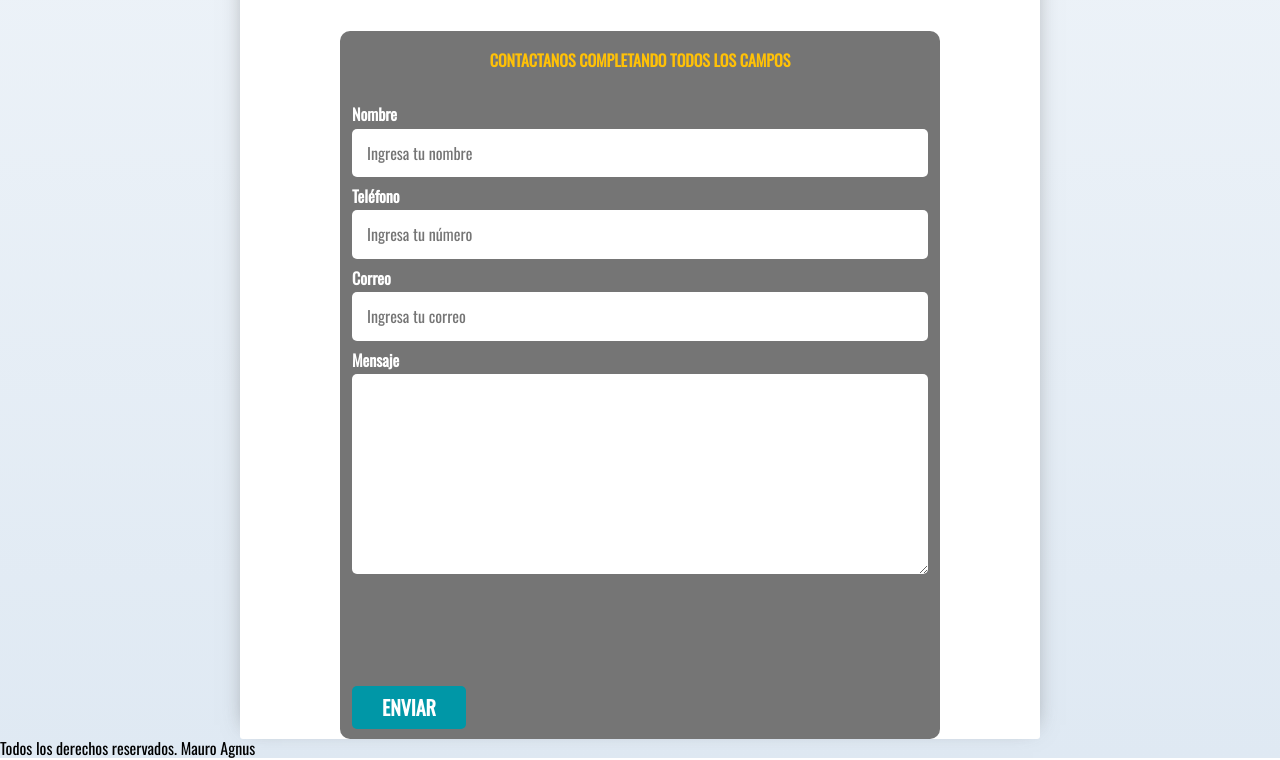
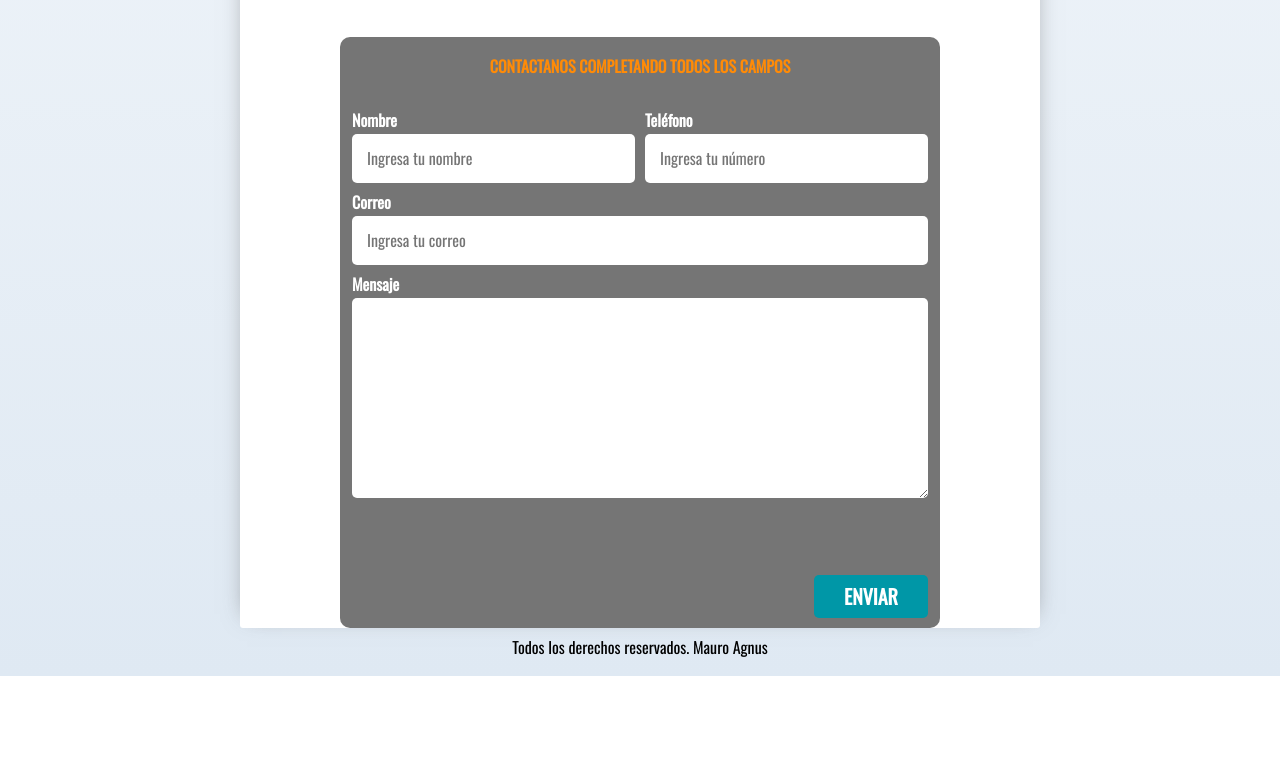
Before and after one commit to MauroAgnus/Primer_maqueta, a plain HTML site: page index.html in a window 1280 px wide. Shown: the part 1166-1926 px from the top of the page. After the commit the page ends 1842 px from the top, so only its background shows below. Drawn offline with nearby package versions, Linux system fonts and the light colour scheme.

Commit message:
19/enero finalizacion del template

```diff
--- a/Pagina web/CSS/Estilos.css
+++ b/Pagina web/CSS/Estilos.css
@@ -1,10 +1,11 @@
 :root {
     --blanco: #ffffff;
     --oscuro: #212121;
-    --primario: #ffc107;
+    --primario: #ff8b07;
     --secundario:#0097a7;
     --gris: #757575;
     --degaradado: #dfe9f3;
+    --amarillo: #ffc107;
 
 }
 
@@ -38,7 +39,7 @@ h2 {
 }
 
 h3 {
-    font-size: 1.3rem;
+    font-size: 1.8rem;
     color: var(--secundario);
     margin-bottom: 2rem;
 
@@ -50,7 +51,12 @@ a {
 
 h1, h2, h3 {
     text-align: center;
+}
 
+footer {
+    text-align: center;
+    margin-top: 1rem;
+    margin-bottom: 2rem;
 }
 
 .sombra {
@@ -63,11 +69,11 @@ h1, h2, h3 {
 span {
     font-size: 2rem;
     font-family: 'Dancing Script', cursive;
-    color: var(--primario);
+    color: var(--secundario);
 }
 
 .nav-bg {
-    background-color: var(--secundario);
+    background-color: var(--primario);
 
 
 }
@@ -104,7 +110,7 @@ span {
 }
 
 .navegacion-principal a:hover {
-    background-color: var(--primario);
+    background-color: var(--secundario);
     color: var(--oscuro);
 }
 
@@ -215,10 +221,6 @@ span {
     margin-bottom: 3rem;
 }
 
-.contenedor-campos {
-    display: grid;
-
-}
 
 .campo {
     margin-bottom: 1rem;
@@ -240,9 +242,37 @@ span {
 
 .enviar .boton {
     cursor: pointer;
+    width: 100%;
+    text-align: center;
+}
 
+.alinear-derecha {
+    display: flex;
+    justify-content: end;
+}
+
+
+@media (min-width: 480px) {
+    .enviar .boton {
+        width: auto;
+    }
 }
 
 .campo textarea {
     height: 20rem;
 }
+
+
+.campo:nth-child(3),
+.campo:nth-child(4) {
+    grid-column: 1 / 3;
+}
+
+@media (min-width: 480px) {
+    .contenedor-campos {
+        display: grid;
+        grid-template-columns: 1fr 1fr;
+        grid-template-rows: auto auto 20rem;
+        column-gap: 1rem;
+    }
+}
--- a/index.html
+++ b/index.html
@@ -137,8 +137,8 @@
 
                     </div>
 
-                    <div class="enviar">
-                    <input class="boton" type="submit" value="Enviar">
+                    <div class="enviar alinear-derecha ">
+                        <input class="boton" type="submit" value="Enviar">
                     </div>
 
 
```
